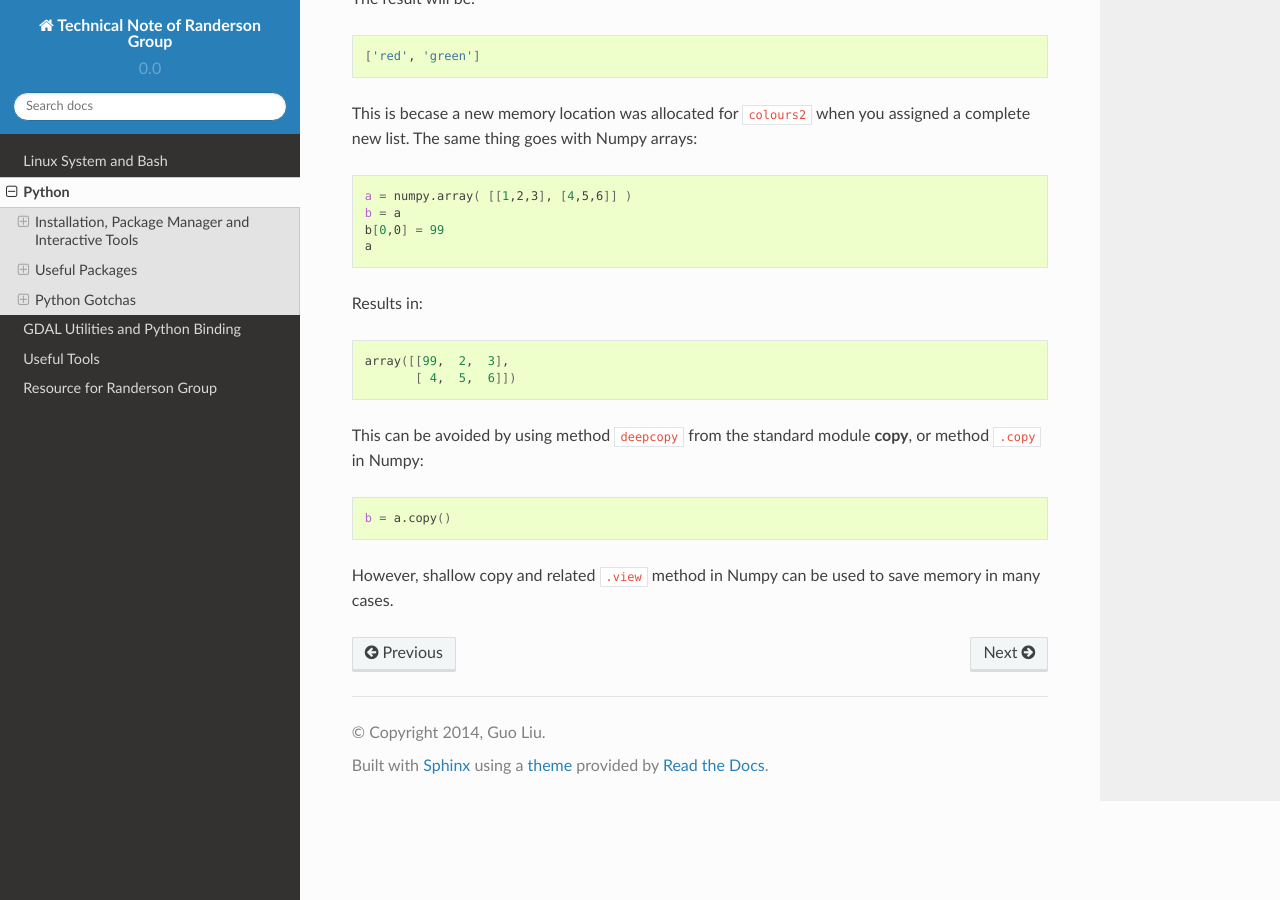
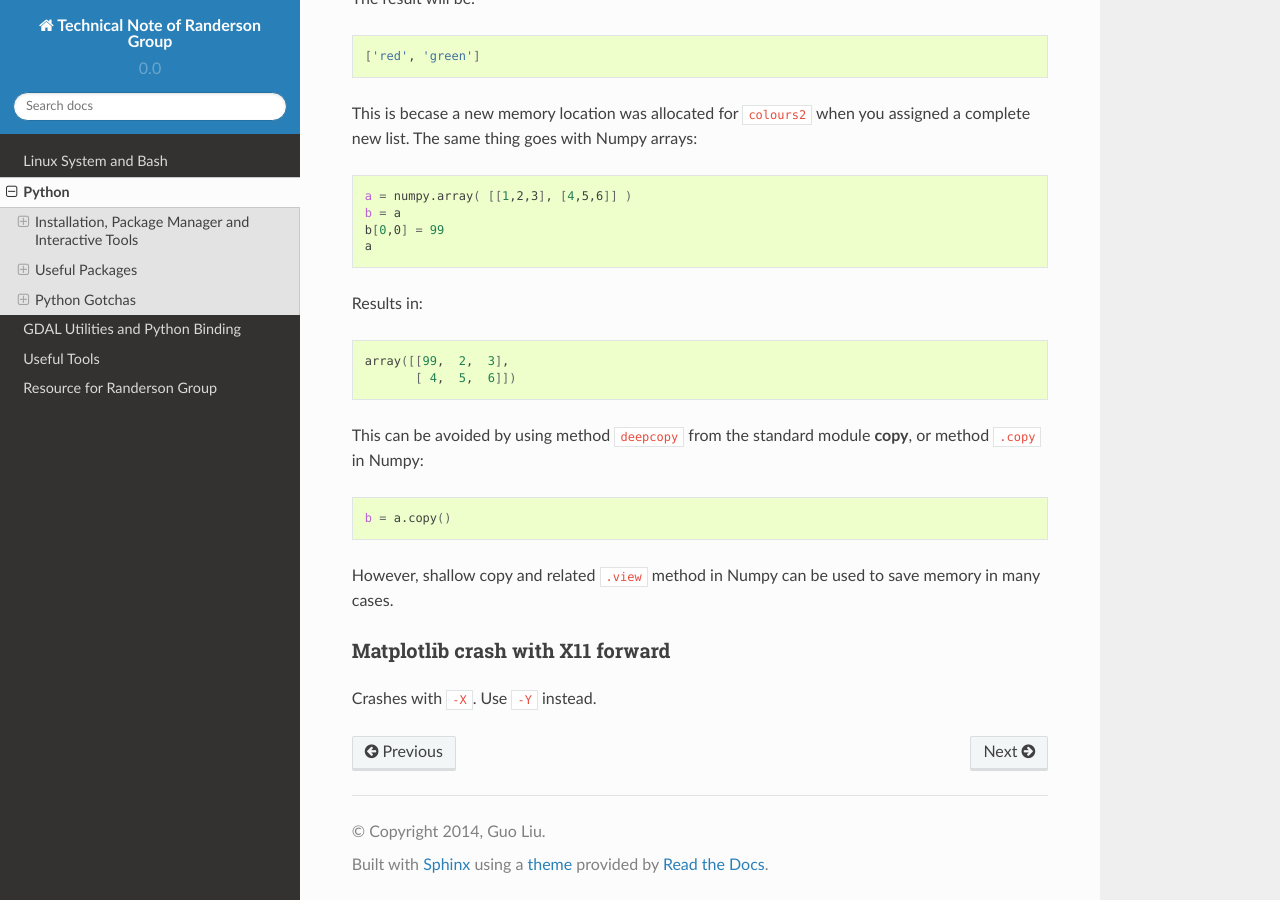
Before and after one commit to bairdlangenbrunner/Technical-Notes-of-Randerson-Group, a Sphinx documentation site: the page built from source/python.rst, in a window 1280 px wide and 900 px high, scrolled down 1909 px. Built offline with Sphinx 7.4.7 and the Read the Docs theme 2.0.0, drawn with Linux system fonts in a browser that asks for light colours.

Commit message:
Add tips for matplotlib crash

```diff
--- a/source/python.rst
+++ b/source/python.rst
@@ -109,3 +109,7 @@ This can be avoided by using method ``deepcopy`` from the standard module **copy
     b = a.copy()
 
 However, shallow copy and related ``.view`` method in Numpy can be used to save memory in many cases.
+
+Matplotlib crash with X11 forward
+----------------------------------------------------------------------------------------------------
+Crashes with ``-X``. Use ``-Y`` instead.
```
